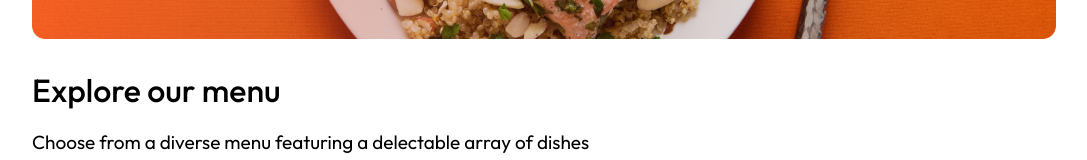
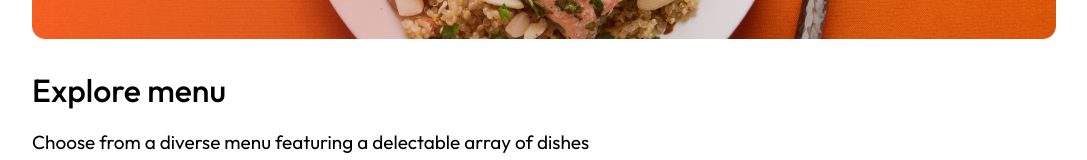
Before and after one commit to Farjanaepa/React, a React (Vite) app in the folder React/frontend/: page / in a window 1280 px wide. Shown: the part 507-667 px from the top of the page, without its empty margins (96-1183 px from the left). Built offline with nearby package versions, Linux system fonts and the light colour scheme.

Commit message:
update backend part

```diff
--- a/React/frontend/src/Components/ExploreMenu/Exploremenu.jsx
+++ b/React/frontend/src/Components/ExploreMenu/Exploremenu.jsx
@@ -5,7 +5,7 @@ const Exploremenu = ({category,setCategory}) => {
 
   return (
     <div className='explore-menu' id='explore-menu'>
-        <h1>Explore our menu</h1>
+        <h1>Explore  menu</h1>
         <p className='explore-menu-text'>Choose from a diverse menu featuring a delectable array of dishes</p>
         <div className="explore-menu-list">
             {
```
